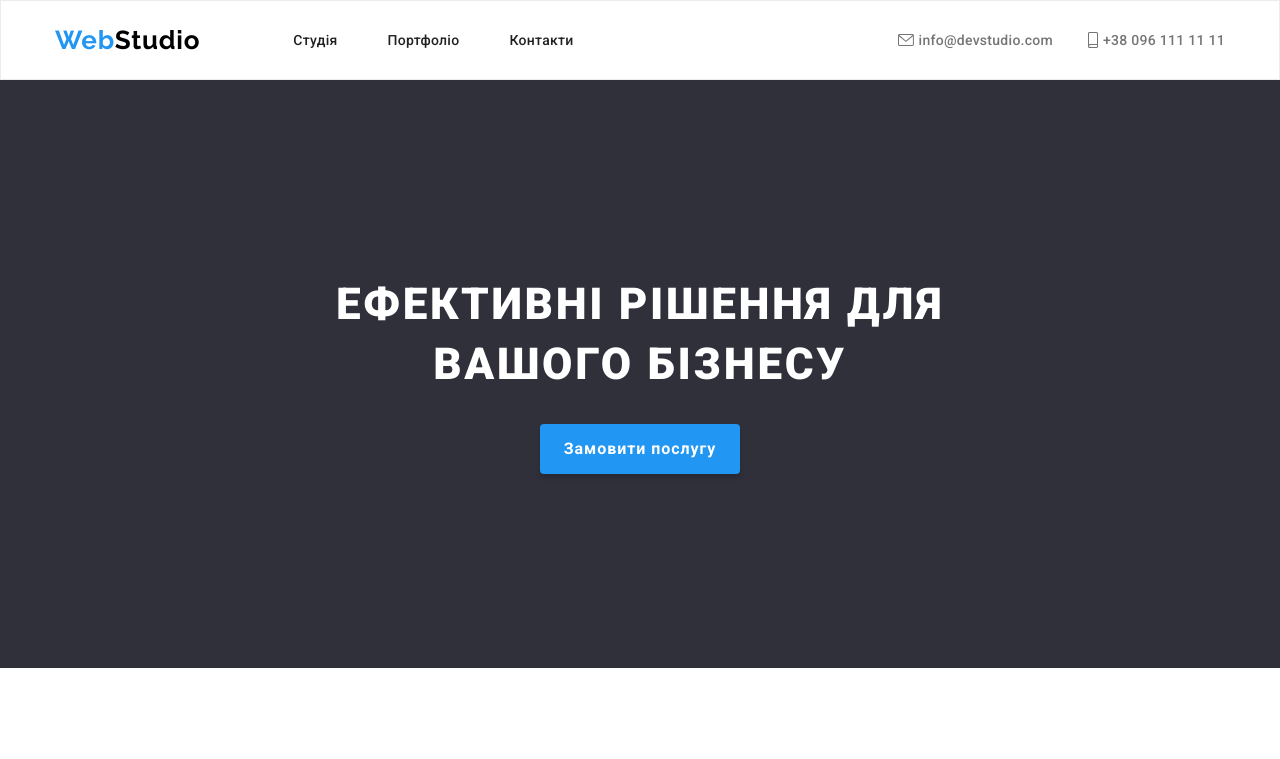
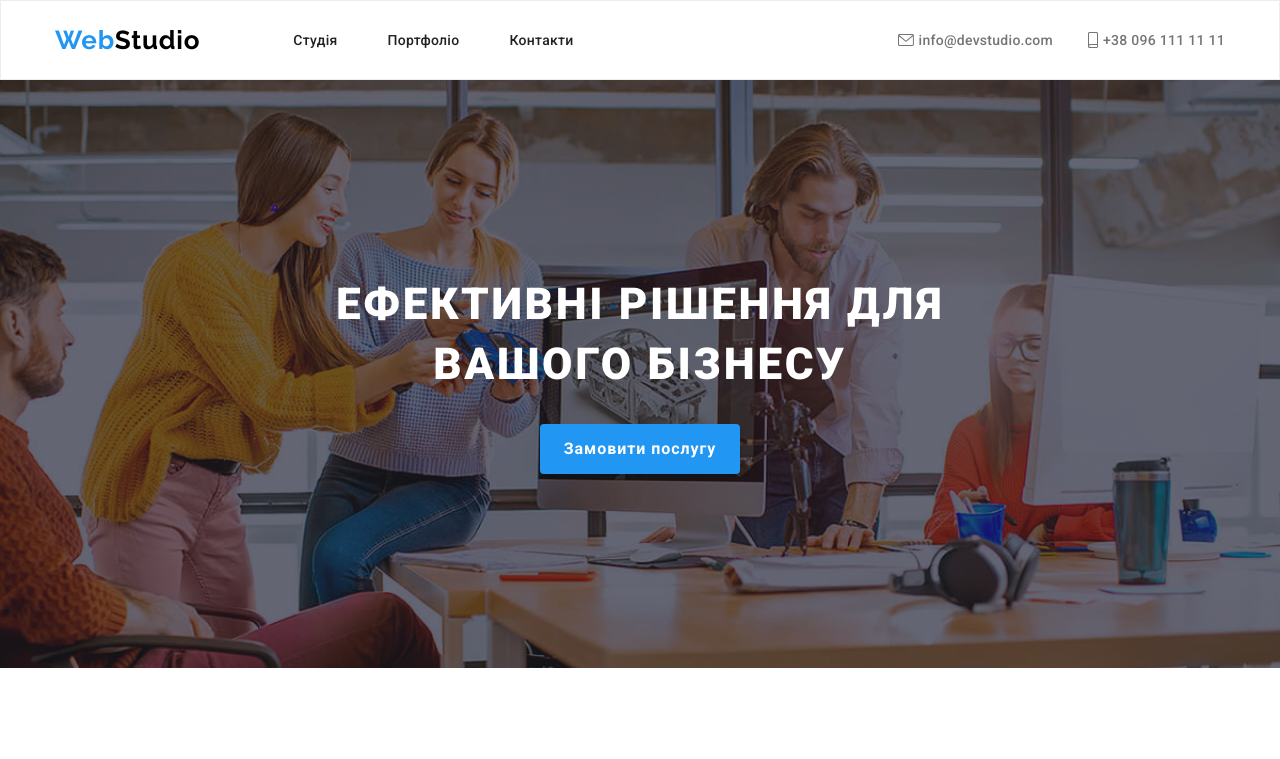
Before and after one commit to kachula-ivan/hw-04, a plain HTML site: page index.html in a window 1280 px wide. Shown: the top 759 px of the page. Drawn offline with Linux system fonts and the light colour scheme.

Commit message:
Update style.css

```diff
--- a/css/style.css
+++ b/css/style.css
@@ -529,7 +529,8 @@ body{
 
 /* main start */
 .order{
-  background: #2F303A;
+  background: linear-gradient(to right, rgba(47, 48, 58, 0.4), rgba(47, 48, 58, 0.4)), url("../images/order_background.jpg") no-repeat center #2F303A;
+  background-size: 1600px;
   text-align: center;
 }
 .order__container{
```
